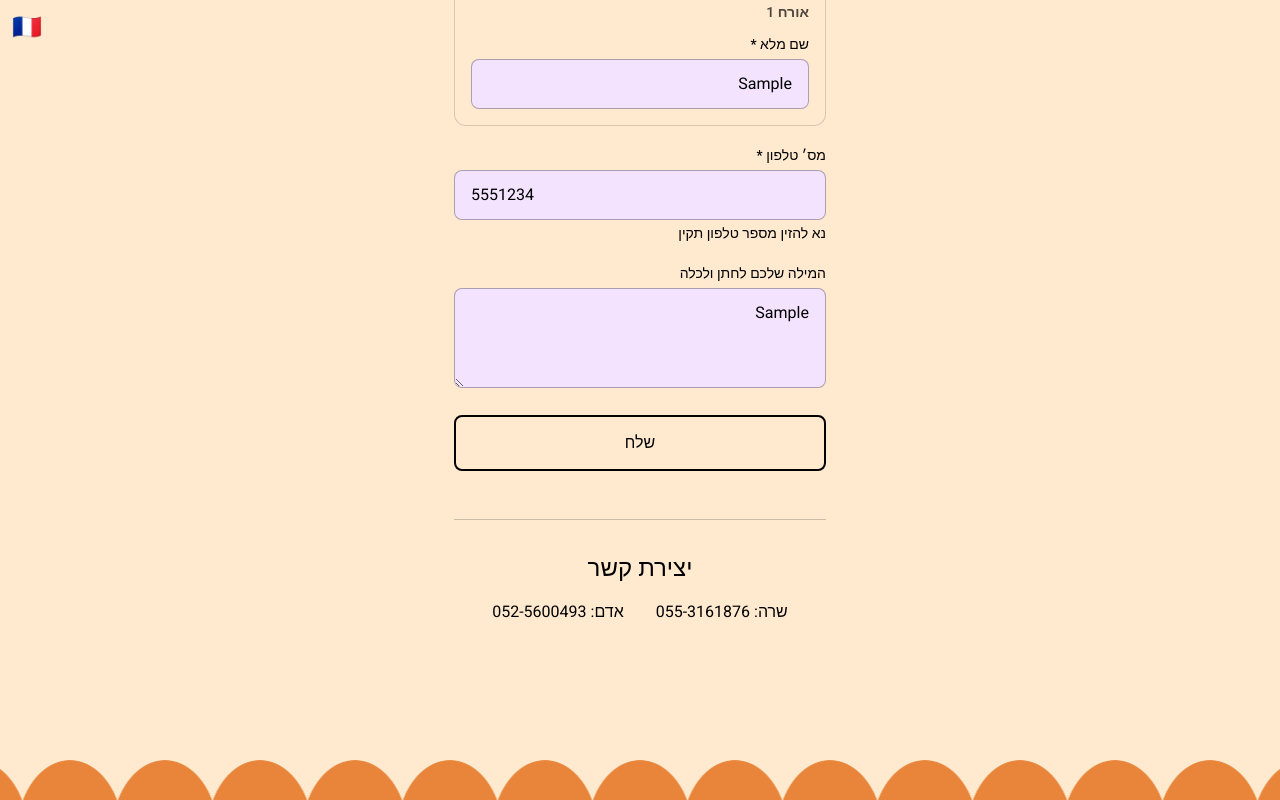
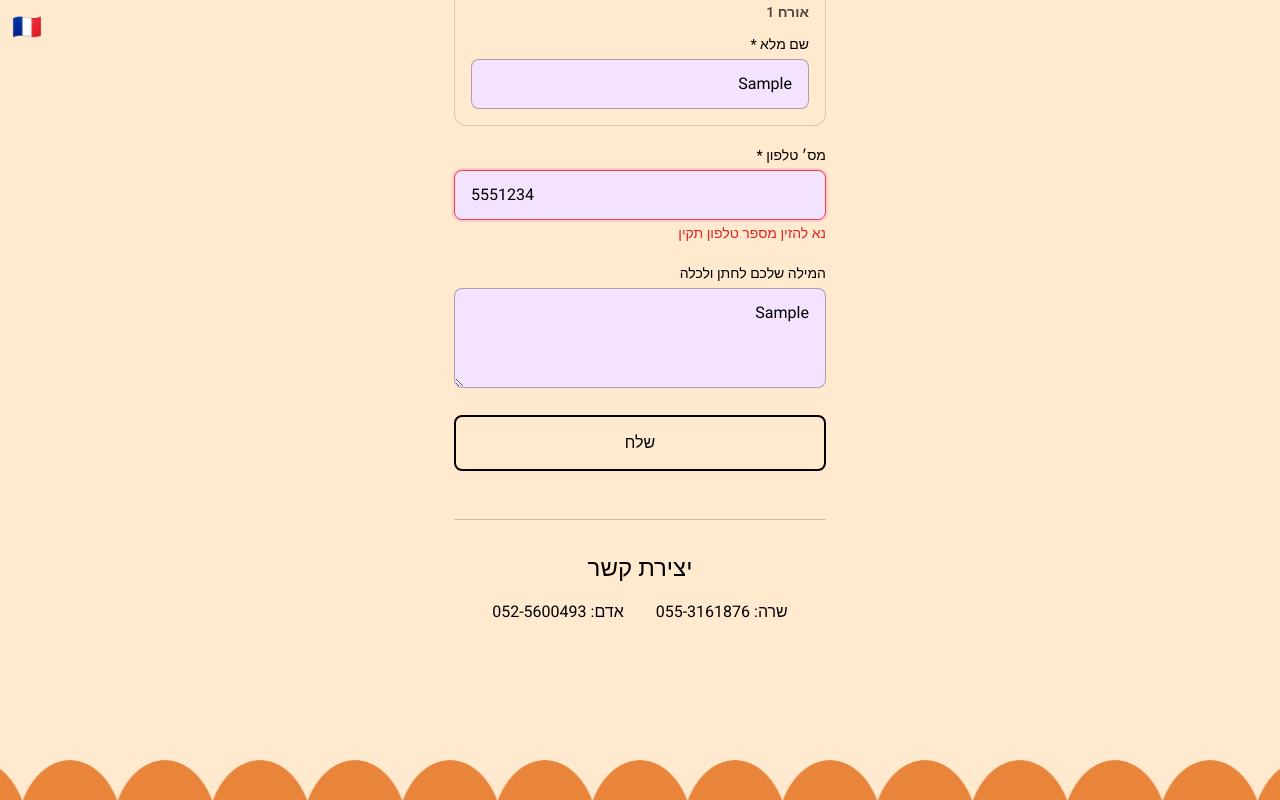
Before and after one commit to adamts1/adam-sarah, a React (Vite) app: page / in a window 1280 px wide. Both pictures are taken after typing "Sample", "5551234", "Sample" into the empty fields and a click on the button "שלח". Shown: the part 3084-3884 px from the top of the page. Built offline with nearby package versions, Linux system fonts and the light colour scheme.

Commit message:
validation

```diff
--- a/src/components/RSVP.jsx
+++ b/src/components/RSVP.jsx
@@ -269,11 +269,11 @@ export default function RSVP({ lang = 'heb' }) {
                   type="text"
                   value={guest.name}
                   onChange={(e) => updateGuestName(i, e.target.value)}
-                  className={inputBase}
+                  className={`${inputBase} ${nameErrors[i] ? 'border-red-500 ring-2 ring-red-200' : ''}`}
                   autoComplete="name"
                 />
                 {nameErrors[i] && (
-                  <p className="mt-1 text-sm text-black" role="alert">{nameErrors[i]}</p>
+                  <p className="mt-1 text-sm text-red-600" role="alert">{nameErrors[i]}</p>
                 )}
               </div>
             </div>
@@ -292,11 +292,11 @@ export default function RSVP({ lang = 'heb' }) {
               type="tel"
               value={phone}
               onChange={(e) => { setPhone(e.target.value); setPhoneError('') }}
-              className={inputBase}
+              className={`${inputBase} ${phoneError ? 'border-red-500 ring-2 ring-red-200' : ''}`}
               autoComplete="tel"
             />
             {phoneError && (
-              <p className="mt-1 text-sm text-black" role="alert">{phoneError}</p>
+              <p className="mt-1 text-sm text-red-600" role="alert">{phoneError}</p>
             )}
           </div>
 
```
